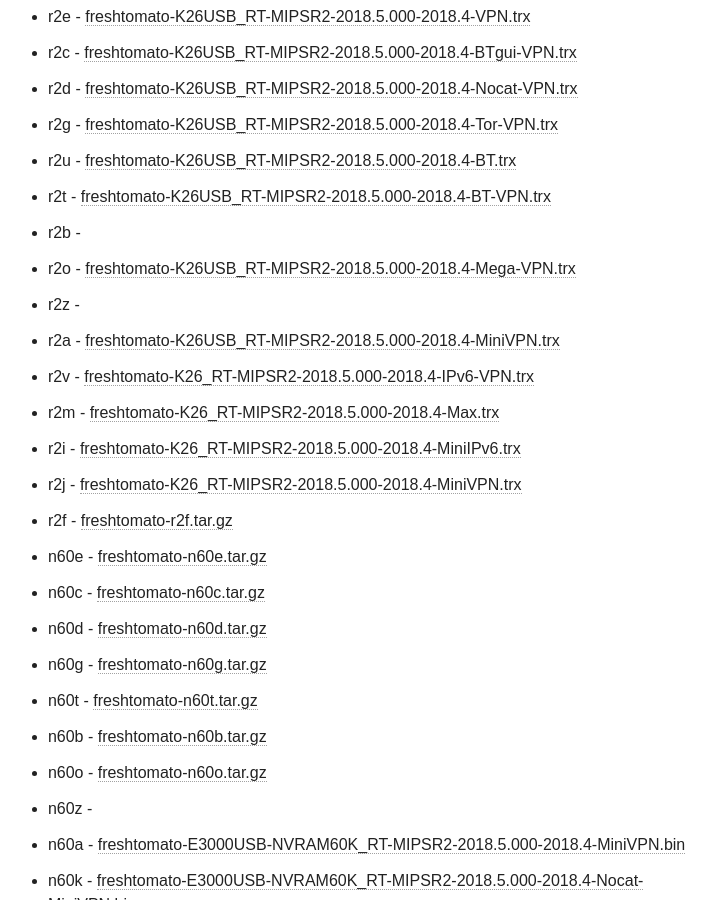
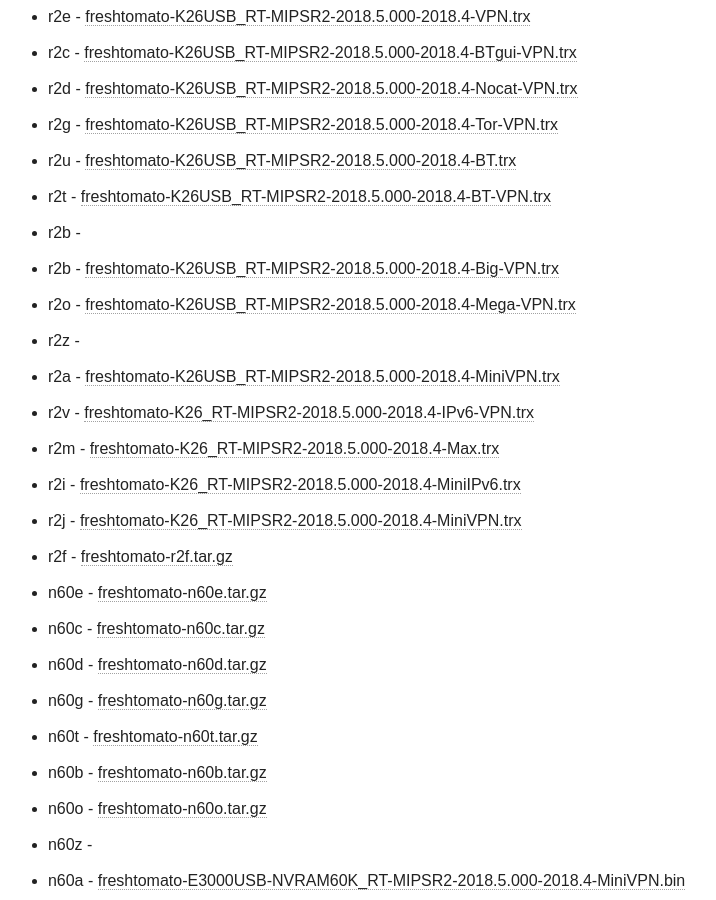
Before and after one commit to oglopss/freshtomato-mips-ci-jekyll, a Jekyll site: the page built from index.html, in a window 1280 px wide and 900 px high, scrolled down 1171 px. Shown: the whole window, without its empty margins (278-994 px from the left). Built offline with Jekyll 4.4.1, drawn with Linux system fonts in a browser that asks for light colours; nearby versions of some CDN libraries.

Commit message:
Travis build 42 r2b pushed to gh-pages

```diff
--- a/_data/ss.yml
+++ b/_data/ss.yml
@@ -46,3 +46,4 @@
   - 0043 r2q3m freshtomato-K26_RT-MIPSR2-2018.5.000-140-q3-Max.trx
   - 0045 hg32032k freshtomato-K26USB_RT-MIPSR2-2018.5.000-140-hg320-Max.trx
   - 0046 hg32064k freshtomato-K26USB_RT-MIPSR2-2018.5.000-140-hg320-Max.trx
+  - 0022 r2b freshtomato-K26USB_RT-MIPSR2-2018.5.000-2018.4-Big-VPN.trx
```
